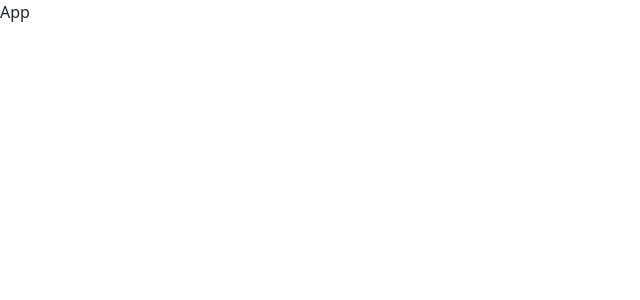
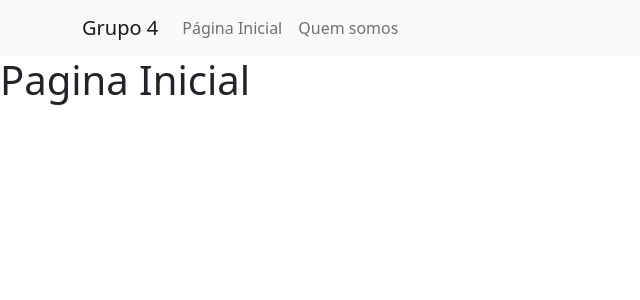
Before and after one commit to w3ll-c0d3/eCommerce, a React (Create React App) app: page / in a window 1280 px wide. Before the commit this address had no page. Shown: the top 300 px of the page, without its empty margins (0-640 px from the left). Built offline with nearby package versions, Linux system fonts and the light colour scheme.

Commit message:
react-bootstrap + navbar

```diff
--- a/src/App.js
+++ b/src/App.js
@@ -7,7 +7,6 @@
     <>
       <GlobalStyle />
       <Root />
-      <div>App</div>
     </>
   )
 }
--- /dev/null
+++ b/src/Components/Navbar/Navbar.jsx
@@ -0,0 +1,32 @@
+import Container from 'react-bootstrap/Container';
+import Nav from 'react-bootstrap/Nav';
+import Navbar from 'react-bootstrap/Navbar';
+import NavDropdown from 'react-bootstrap/NavDropdown';
+
+export function Navigation() {
+  return (
+    <Navbar bg="light" expand="lg">
+      <Container>
+        <Navbar.Brand href="#home">Grupo 4</Navbar.Brand>
+        <Navbar.Toggle aria-controls="basic-navbar-nav" />
+        <Navbar.Collapse id="basic-navbar-nav">
+          <Nav className="me-auto">
+            <Nav.Link href="#home">Página Inicial</Nav.Link>
+            <Nav.Link href="#link">Quem somos</Nav.Link>
+            {/* <NavDropdown title="Dropdown" id="basic-nav-dropdown">
+              <NavDropdown.Item href="#action/3.1">Action</NavDropdown.Item>
+              <NavDropdown.Item href="#action/3.2">
+                Another action
+              </NavDropdown.Item>
+              <NavDropdown.Item href="#action/3.3">Something</NavDropdown.Item>
+              <NavDropdown.Divider />
+              <NavDropdown.Item href="#action/3.4">
+                Separated link
+              </NavDropdown.Item>
+            </NavDropdown> */}
+          </Nav>
+        </Navbar.Collapse>
+      </Container>
+    </Navbar>
+  );
+}
--- a/src/Components/index.js
+++ b/src/Components/index.js
@@ -1,3 +1,4 @@
 // exportar todos os componentes aqui
 // Exemplo:
 // export { default as nome_do_componente } from "./Path/Componente";
+export { Navigation } from "./Navbar/Navbar";
--- a/src/Pages/pagina_inicial/index.jsx
+++ b/src/Pages/pagina_inicial/index.jsx
@@ -1,7 +1,11 @@
 import React from 'react'
+import { Navigation } from "../../Components";
 
 export const PaginaInicial = () => {
   return (
-    <h1>Pagina Inicial</h1>
+    <>
+      <Navigation />
+      <h1>Pagina Inicial</h1>
+    </>
 )
 }
--- a/src/Routes/index.js
+++ b/src/Routes/index.js
@@ -7,7 +7,7 @@
   return (
     <BrowserRouter>
         <Routes>
-            <Route path="/inicio" element={ <PaginaInicial /> } />
+            <Route path="/" element={ <PaginaInicial /> } />
         </Routes>
     </BrowserRouter>
   )
```
